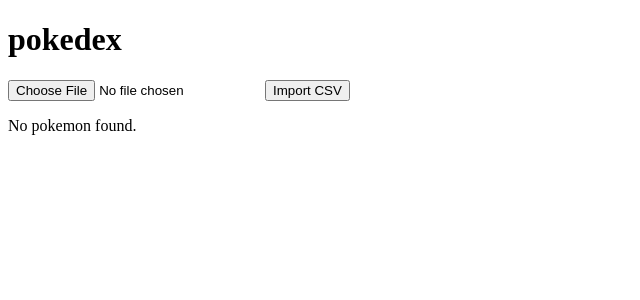
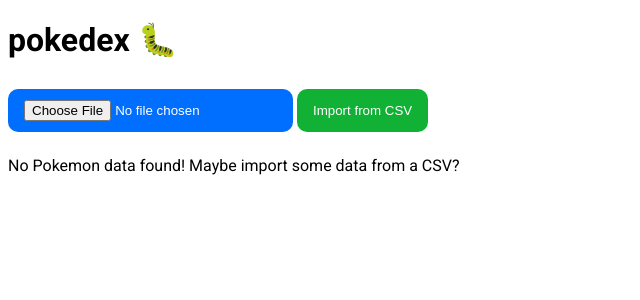
Before and after one commit to SnowzNZ/pokedex, a Flask app: template src/templates/index.html in a window 1280 px wide. Shown: the top 300 px of the page, without its empty margins (0-640 px from the left). Run offline with Flask 3, Linux system fonts and the light colour scheme; the template is opened without the code that fills it, so the values that code supplies are empty.

Commit message:
basic ui

```diff
--- /dev/null
+++ b/src/static/style.css
@@ -0,0 +1,41 @@
+@import url('https://fonts.googleapis.com/css2?family=Roboto:ital,wght@0,100;0,300;0,400;0,500;0,700;0,900;1,100;1,300;1,400;1,500;1,700;1,900&display=swap');
+
+html {
+    font-family: 'Roboto', sans-serif;
+}
+
+table {
+    border-collapse: collapse;
+    margin: auto;
+    width: 80%;
+}
+
+table,
+th,
+td {
+    border: 1px solid black;
+    padding: 10px;
+}
+
+th,
+td {
+    text-align: center;
+}
+
+input[type="submit"] {
+    background-color: rgb(17, 177, 54)  ;
+    color: white;
+    padding: 14px 16px;
+    margin: 8px 0;
+    border: none;
+    border-radius: 10px;
+    cursor: pointer;
+}
+
+input[type="file"] {
+    background-color: rgb(0, 110, 255);
+    color: white;
+    padding: 11px 16px;
+    border: none;
+    border-radius: 10px;
+}
--- a/src/templates/index.html
+++ b/src/templates/index.html
@@ -4,12 +4,13 @@
     <meta charset="UTF-8" />
     <meta name="viewport" content="width=device-width, initial-scale=1.0" />
     <title>pokedex</title>
+    <link rel="stylesheet" href="../static/style.css" />
   </head>
   <body>
-    <h1>pokedex</h1>
+    <h1>pokedex 🐛</h1>
     <form action="/upload" method="post" enctype="multipart/form-data">
       <input type="file" id="csvFile" name="csvFile" accept=".csv" />
-      <input type="submit" value="Import CSV" name="submit" />
+      <input type="submit" value="Import from CSV" name="submit" />
     </form>
     {% if pokemon %}
     <table>
@@ -28,7 +29,7 @@
       {% endfor %}
     </table>
     {% else %}
-    <p>No pokemon found.</p>
+    <p>No Pokemon data found! Maybe import some data from a CSV?</p>
     {% endif %}
   </body>
 </html>
```
